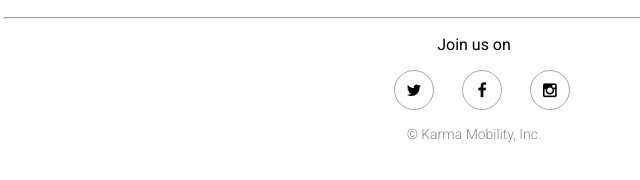
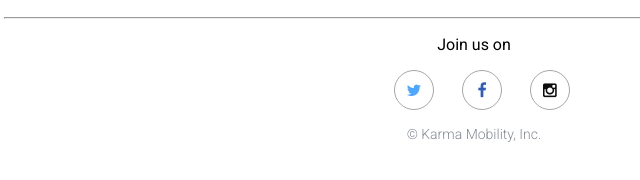
Before and after one commit to schatzia/fewd_landing_page_clone, a plain HTML site: page index.html in a window 1280 px wide. Shown: the part 1236-1416 px from the top of the page, 166-806 px from the left. Drawn offline with Linux system fonts and the light colour scheme.

Commit message:
New final commit

```diff
--- a/css/style.css
+++ b/css/style.css
@@ -155,3 +155,12 @@ p.copyright{
 	font-size: 14px;
 
 }
+.twitter{
+	color: #4da6ff;
+}
+.facebook{
+	color: #2e5cb8;
+}
+.instagram{
+	color: #0d0d0d;
+}
--- a/index.html
+++ b/index.html
@@ -49,9 +49,9 @@
 			<hr />
 			<p>Join us on</p>
 			<ul class="icons">
-				<li><i class="fa fa-twitter"></i></li>
-				<li><i class="fa fa-facebook"></i></li>
-				<li><i class="fa fa-instagram"></i></li>
+				<li class="twitter"><i class="fa fa-twitter"></i></li>
+				<li class="facebook"><i class="fa fa-facebook"></i></li>
+				<li class="instagram"><i class="fa fa-instagram"></i></li>
 			</ul>
 			<p class="copyright">&copy; Karma Mobility, Inc.</p>
 		</div>
```
